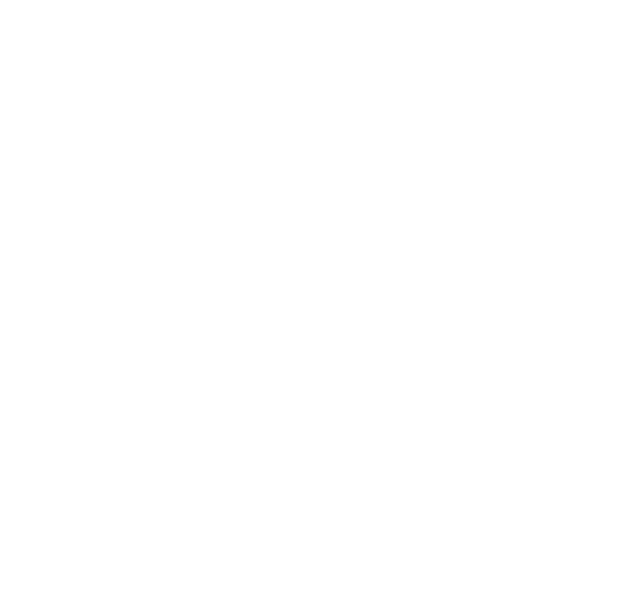
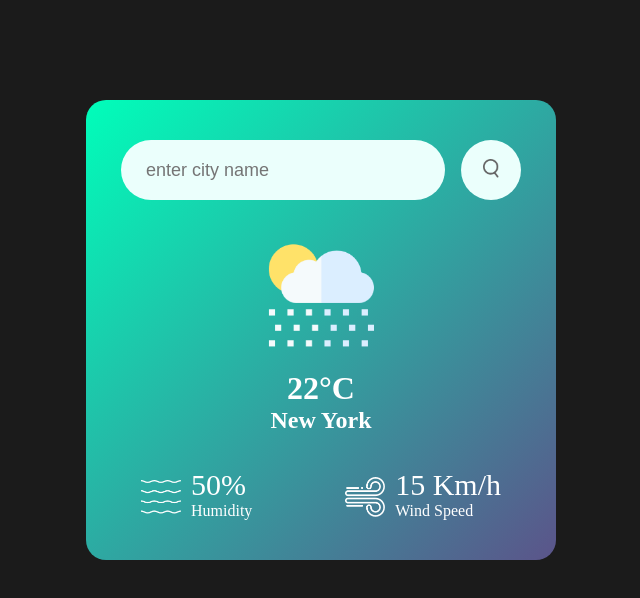
Before and after one commit to shivanshchopra7/weather-app, a plain HTML site: page index.html in a window 1280 px wide. Shown: the whole page, without its empty margins (319-959 px from the left). Drawn offline with Linux system fonts and the light colour scheme.

Commit message:
completing changes

```diff
--- a/index.html
+++ b/index.html
@@ -3,10 +3,84 @@
 <head>
     <meta charset="UTF-8">
     <meta name="viewport" content="width=device-width, initial-scale=1.0">
-    <title>Weather App</title>
-    <link rel="stylesheet" src="style.css">
+    <title> Live Weather </title>
+    <link rel="stylesheet" href="style.css">
 </head>
 <body>
+   <div class="card">
+    <div class="search">
+        <input type="text" placeholder="enter city name" spellcheck="false">
+        <button><img src="/images/search.png" alt=""></button>
+    </div>
+    <div class="weather">
+        <img src="images/rain.png" alt="" class="weather-icon">
+        <h1 class="temp">22°C</h1>
+        <h2 class="city">New York</h2>
+        <div class="details">
+            <div class="col">
+                <img src="images/humidity.png" >
+                <div>
+                    <p class="humidity">50%</p>
+                    <p>Humidity</p>
+                </div>
+            </div>
+            <div class="col">
+                <img src="images/wind.png" >
+                <div>
+                    <p class="wind">15 Km/h</p>
+                    <p>Wind Speed</p>
+                </div>
+            </div>
+        </div>
+    </div>
+   </div>
 
+
+   <script>
+  const API_KEY = '144b78a3b0e97026bf3693310dbc9d15';
+const API_URL = 'https://api.openweathermap.org/data/2.5/weather?&units=metric&q=';
+const searchBox = document.querySelector(".search input");
+const searchBtn = document.querySelector(".search button");
+const weatherIcon = document.querySelector(".weather-icon")
+async function checkWeather(city) {
+    try {
+        const response = await fetch(API_URL + city + `&appid=${API_KEY}`);
+        const data = await response.json();
+        console.log(data);
+        if(data.weather[0].main == "Clouds") {
+                weatherIcon.src = "images/clouds.png";
+            } else if(data.weather[0].main == "Clear") {
+                weatherIcon.src = "images/clear.png";
+            } else if(data.weather[0].main == "Rain") {
+                weatherIcon.src = "images/rain.png";
+            }else if(data.weather[0].main == "Drizzle") {
+                weatherIcon.src = "images/drizzle.png";
+            } else if(data.weather[0].main == "Mist") {
+                weatherIcon.src = "images/mist.png";
+            }
+
+        if (data.cod === 200) {
+            document.querySelector('.city').innerHTML = data.name;
+            document.querySelector('.temp').innerHTML = Math.round(data.main.temp) + "°C";
+            document.querySelector('.humidity').innerHTML = data.main.humidity + "%";
+            document.querySelector('.wind').innerHTML = data.wind.speed + " km/h";
+
+        } else {
+            document.querySelector('.city').innerHTML = "City not found";
+            document.querySelector('.temp').innerHTML = "";
+            document.querySelector('.humidity').innerHTML = "";
+            document.querySelector('.wind').innerHTML = "";
+        }
+    } catch (error) {
+        console.error('Error fetching weather data:', error);
+    }
+}
+
+searchBtn.addEventListener("click", () => {
+    checkWeather(searchBox.value);
+});
+
+
+   </script>
 </body>
 </html>
--- a/style.css
+++ b/style.css
@@ -4,5 +4,80 @@ padding: 0;
 box-sizing: border-box;
 }
 body {
-    background-color: antiquewhite;
+    background-color:rgb(27, 27, 27);
 }
+.card{
+    width: 90%;
+    background: linear-gradient(135deg, #00feba, #5b548a);
+    color: #fff;
+    margin: 100px auto 0;
+    border-radius: 20px;
+    padding: 40px 35px;
+    max-width: 470px;
+}
+
+.search{
+    width: 100%;
+    display: flex;
+    align-items: center;
+    justify-content: space-between;
+}
+
+.search input{
+    border: 0;
+    outline:0;
+    background: #ebfffc ;
+    color: #555;
+    padding: 10px 25px;
+    height: 60px;
+    border-radius: 30px;
+    flex: 1;
+    margin-right: 16px;
+    font-size: 18px;
+}
+
+.search button{
+    border: 0;
+    outline: 0;
+    background: #ebfffc;
+    border-radius: 50%;
+    width: 60px;
+    height: 60px;
+    cursor: pointer;
+
+}
+.search button img{
+width: 16px;
+}
+.weather{
+    text-align: center;
+}
+.weather-icon {
+    margin-top: 20px;
+    width: 150px;
+    display: block;
+    margin-left: auto;
+    margin-right: auto;
+
+}
+
+.details{
+    display: flex;
+    margin-top: 40px;
+    justify-content: space-between;
+    padding: 0 20px;
+}
+.col{
+    display: flex;
+    align-items: center;
+    text-align: left;
+}
+.col img{
+    width: 40px;
+    margin-right: 10px;
+}
+
+.humidity, .wind{
+    font-size: 30px;
+    margin-top: -6px;
+}
```
